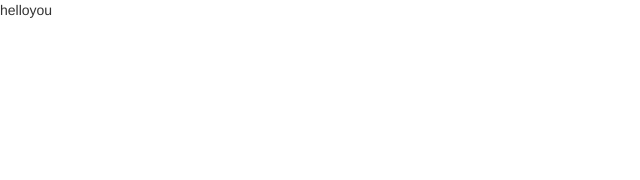
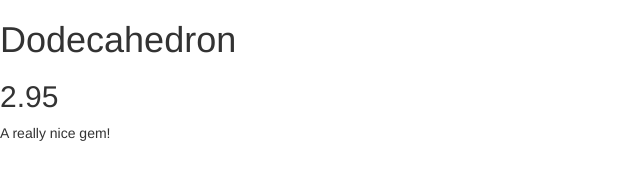
Before and after one commit to patois50/angular-examples, a website: page gem-store/index.html in a window 1280 px wide. Shown: the whole page, without its empty margins (0-640 px from the left). Drawn offline with nearby package versions, Linux system fonts and the light colour scheme.

Commit message:
Completed 1.3 Index HTML Setup.

```diff
--- a/gem-store/app.js
+++ b/gem-store/app.js
@@ -1 +1,13 @@
-var app = angular.module('store', []);
+(function() {
+    var app = angular.module('store', []);
+
+    app.controller('StoreController', function(){
+        this.product = gem;
+    });
+
+    var gem = {
+        name: 'Dodecahedron',
+        price: 2.95,
+        description: 'A really nice gem!'
+    }
+})();
--- a/gem-store/index.html
+++ b/gem-store/index.html
@@ -4,8 +4,12 @@
     <link rel="stylesheet" type="text/css" href="node_modules/bootstrap/dist/css/bootstrap.min.css"/>
   </head>
   <body>
+    <div ng-controller="StoreController as store">
+      <h1>{{store.product.name}}</h1>
+      <h2>{{store.product.price}}</h2>
+      <p>{{store.product.description}}</p>
+    </div>
     <script type="text/javascript" src="node_modules/angular/angular.min.js"></script>
     <script type="text/javascript" src="app.js"></script>
-    <p>{{"hello" + "you"}}</p>
   </body>
 </html>
```
